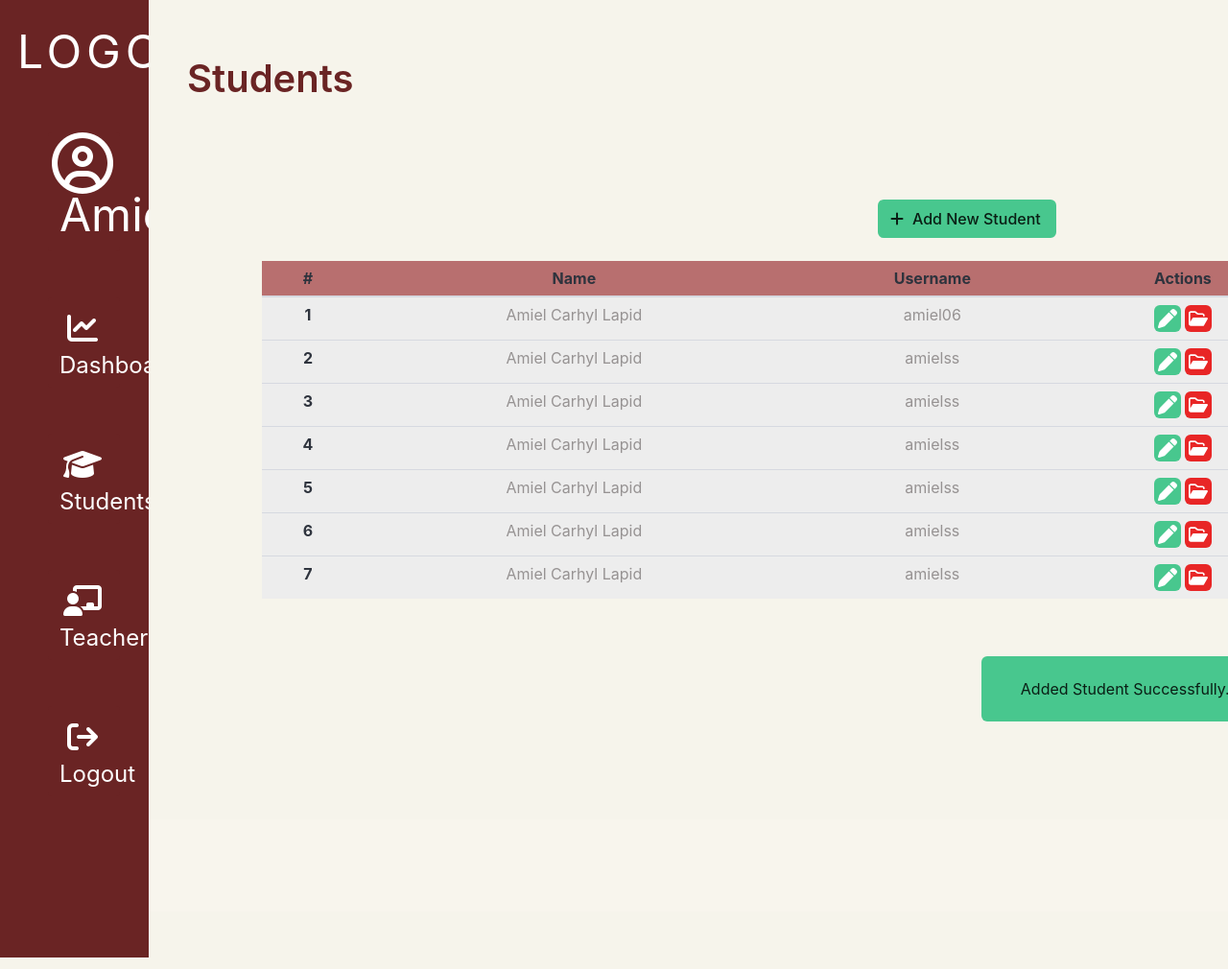
After one commit to amiel0606/SciTrack, a PHP site: page /admin/adminStudents.php in a window 1280 px wide. The commit adds this page. Shown: the whole page at 96% size. Run offline with PHP 8.4, Linux system fonts and the light colour scheme; some libraries are stand-ins or nearby versions.

Commit message:
admin-teacher completed
ADMIN SIDE PARTIALLY COMPLETED

```diff
--- /dev/null
+++ b/admin/adminStudents.php
@@ -0,0 +1,349 @@
+<div class="content">
+<?php
+    include_once('./includes/sidebar.php');
+?>
+<style>
+    .footer {
+    margin-top: 90px;
+    --bulma-footer-background-color: hsl(45, 43%, 95%);
+    --bulma-footer-padding: 3rem 1.5rem 3rem;
+}
+.addStudents {
+    --bulma-box-background-color: hsl(0, 0%, 100%);
+    height: 561px;
+    width: 100%;
+    font-family: 'InriaSans-Bold';
+}
+
+body {
+  overflow: hidden; /* Hide scrollbars */
+  height: 100vh;
+}
+body::-webkit-scrollbar {
+  display: none;
+}
+
+.input {
+    background-color: #D4D4D4;
+    --bulma-input-focus-h: 0deg;
+    --bulma-input-focus-s: 43%;
+    --bulma-input-focus-l: 28%;
+    color: #9B9898;
+    border: 1px solid #D4D4D4;
+    --bulma-input-placeholder-color: hsl(0, 0%, 20%);
+}
+
+.addNotification {
+    width: 300px;
+}
+
+.modalArchive {
+    font-family: 'InriaSans-Bold';
+    width: 100%;
+    height: 300px;
+    --bulma-box-background-color: hsl(0, 0%, 100%);
+}
+
+.gitna {
+    display: flex;
+    justify-content: center;
+}
+
+</style>
+<!-- ADD STUDENTS MODAL -->
+<div id="addStudentsModal" class="modal">
+    <div class="modal-background"></div>
+    <div class="modal-content">
+        <div class="box addStudents">
+            <p class="has-text-primary is-size-3 has-text-weight-semibold has-text-centered mb-6">Add New Student</p>
+            <form action="" method="post" id="addStudentsForm" >
+                <div class="field">
+                    <div class="control mb-5">
+                        <input class="input" type="text" name="firstName" placeholder="Enter First Name">
+                    </div>
+                </div>
+                <div class="field">
+                        <div class="control mb-5">
+                            <input class="input " type="text" name="lastName" placeholder="Enter Last Name">
+                        </div>
+                </div>
+                <div class="field">
+                        <div class="control mb-5">
+                            <input class="input " type="text" name="userName" placeholder="Enter  Username">
+                        </div>
+                </div>
+                <div class="field">
+                    <div class="control mb-5">
+                        <input class="input" type="password" name="password" placeholder="Enter password">
+                    </div>
+                </div>
+                <div class="columns mt-6">
+                    <div class="column is-8">
+                        <div class="file is-primary">
+                            <label class="file-label">
+                                <input class="file-input" type="file" name="csv" />
+                                <span class="file-cta">
+                                <span class="file-icon">
+                                    <i class="fas fa-upload"></i>
+                                </span>
+                                <span class="file-label has-text-white">Upload a CSV file</span>
+                                </span>
+                            </label>
+                        </div>
+                    </div>
+                    <div class="column">
+                        <button class="button is-primary has-text-white" type="submit" >Confirm</button>
+                    </div>
+                    <div class="column">
+                        <button class="button">Cancel</button>
+                    </div>
+                </div>
+            </form>
+        </div>
+    </div>
+    <button class="modal-close is-large" aria-label="close"></button>
+</div>
+<!-- END OF ADD STUDENTS MODAL -->
+
+
+<!-- EDIT STUDENT MODAL -->
+<div id="editStudentsModal" class="modal">
+    <div class="modal-background"></div>
+    <div class="modal-content">
+        <div class="box addStudents">
+            <p class="has-text-primary is-size-3 has-text-weight-semibold has-text-centered mb-6">Edit Student's Details</p>
+            <form action="" method="post" id="editStudentsForm" >
+                <div class="field">
+                <label class="label is-size-6 has-text-primary" for="firstName">First Name</label>
+                    <div class="control mb-1">
+                        <input class="input" type="text" name="firstName" placeholder="Edit First Name">
+                    </div>
+                </div>
+                <div class="field">
+                    <label class="label is-size-6 has-text-primary" for="lastName">Last Name</label>
+                        <div class="control mb-1">
+                            <input class="input " type="text" name="lastName" placeholder="Edit Last Name">
+                        </div>
+                </div>
+                <div class="field">
+                    <label class="label is-size-6 has-text-primary" for="userName">Username</label>
+                        <div class="control mb-1">
+                            <input class="input " type="text" name="userName" placeholder="Edit Username">
+                        </div>
+                </div>
+                <div class="field">
+                <label class="label is-size-6 has-text-primary" for="password">Password</label>
+                    <div class="control mb-1">
+                        <input class="input" type="password" name="password" placeholder="Edit password">
+                    </div>
+                </div>
+                <div class="columns mt-6">
+                    <div class="column is-8">
+                    </div>
+                    <div class="column">
+                        <button class="button is-primary has-text-white" type="submit" >Confirm</button>
+                    </div>
+                    <div class="column">
+                        <button class="button">Cancel</button>
+                    </div>
+                </div>
+            </form>
+        </div>
+    </div>
+    <button class="modal-close is-large" aria-label="close"></button>
+</div>
+
+<!-- END OF EDIT STUDENT MODAL -->
+
+<!-- ARCHIVE MODAL -->
+
+<div id="archiveModal" class="modal">
+    <div class="modal-background"></div>
+    <div class="modal-content">
+        <div class="box modalArchive">
+            <span class="icon has-text-danger mb-6" >
+            <i class="fa-solid fa-circle-exclamation fa-3x gitna"></i>
+            </span>
+        <p class="has-text-primary is-size-3 has-text-weight-semibold has-text-centered mb-6" >Are you sure to archive records?</p>
+        <div class="columns">
+            <div class="column is-10 mt-6">
+                <button class="button is-success has-text-centered">Yes, Archive it</button>
+            </div>
+            <div class="column mt-6">
+                <button class="button has-text-centered">Cancel</button>
+            </div>
+        </div>
+        </div>
+    </div>
+    <button class="modal-close is-large" aria-label="close"></button>
+</div>
+
+<!-- END OF ARCHIVE MODAL -->
+
+<div class="container">
+<div class="column mt-1 ml-3">
+    <p class="has-text-primary is-size-2 mt-6 ml-4 mb-6 has-text-weight-semibold">Students</p>
+    <div class="columns mb-6">
+        <div class="column is-1"></div>
+        <div class="column mt-6">
+            <div class="columns">
+                <div class="column is-7"></div>
+                <div class="column">
+                    <button class="button is-success js-modal-trigger" data-target="addStudentsModal">
+                        <span class="icon is-small">
+                        <i class="fa-solid fa-plus"></i>
+                        </span>
+                        <span>Add New Student</span>
+                    </button>
+                </div>
+            </div>
+            <table class="table is-hoverable">
+                <thead class="has-text-centered">
+                    <tr>
+                        <th>#</th>
+                        <th>Name</th>
+                        <th>Username</th>
+                        <th>Actions</th>
+                    </tr>
+                    </thead>
+                    <tbody class="has-text-centered">
+                    <tr>
+                        <th>1</th>
+                        <td>Amiel Carhyl Lapid</td>
+                        <td>amiel06</td>
+                        <td>
+                            <a class="button is-success p-1 js-modal-trigger" data-target="editStudentsModal">
+                                <svg xmlns="http://www.w3.org/2000/svg" viewBox="0 0 512 512" width="20px" height="20px">
+                                    <path d="M362.7 19.3L314.3 67.7 444.3 197.7l48.4-48.4c25-25 25-65.5 0-90.5L453.3 19.3c-25-25-65.5-25-90.5 0zm-71 71L58.6 323.5c-10.4 10.4-18 23.3-22.2 37.4L1 481.2C-1.5 489.7 .8 498.8 7 505s15.3 8.5 23.7 6.1l120.3-35.4c14.1-4.2 27-11.8 37.4-22.2L421.7 220.3 291.7 90.3z" fill="#fff"/>
+                                </svg>
+                            </a>
+                            <a class="button is-danger p-1 js-modal-trigger" data-target="archiveModal">
+                                <svg xmlns="http://www.w3.org/2000/svg" viewBox="0 0 576 512" width="20px" height="20px">
+                                    <path d="M384 480l48 0c11.4 0 21.9-6 27.6-15.9l112-192c5.8-9.9 5.8-22.1 .1-32.1S555.5 224 544 224l-400 0c-11.4 0-21.9 6-27.6 15.9L48 357.1 48 96c0-8.8 7.2-16 16-16l117.5 0c4.2 0 8.3 1.7 11.3 4.7l26.5 26.5c21 21 49.5 32.8 79.2 32.8L416 144c8.8 0 16 7.2 16 16l0 32 48 0 0-32c0-35.3-28.7-64-64-64L298.5 96c-17 0-33.3-6.7-45.3-18.7L226.7 50.7c-12-12-28.3-18.7-45.3-18.7L64 32C28.7 32 0 60.7 0 96L0 416c0 35.3 28.7 64 64 64l23.7 0L384 480z" fill="#fff" />
+                                </svg>
+                            </a>
+                        </td>
+                    </tr>
+                    <tr>
+                        <th>2</th>
+                        <td>Amiel Carhyl Lapid</td>
+                        <td>amielss</td>
+                        <td>
+                            <a class="button is-success p-1">
+                                <svg xmlns="http://www.w3.org/2000/svg" viewBox="0 0 512 512" width="20px" height="20px">
+                                    <path d="M362.7 19.3L314.3 67.7 444.3 197.7l48.4-48.4c25-25 25-65.5 0-90.5L453.3 19.3c-25-25-65.5-25-90.5 0zm-71 71L58.6 323.5c-10.4 10.4-18 23.3-22.2 37.4L1 481.2C-1.5 489.7 .8 498.8 7 505s15.3 8.5 23.7 6.1l120.3-35.4c14.1-4.2 27-11.8 37.4-22.2L421.7 220.3 291.7 90.3z" fill="#fff"/>
+                                </svg>
+                            </a>
+                            <a class="button is-danger p-1">
+                                <svg xmlns="http://www.w3.org/2000/svg" viewBox="0 0 576 512" width="20px" height="20px">
+                                    <path d="M384 480l48 0c11.4 0 21.9-6 27.6-15.9l112-192c5.8-9.9 5.8-22.1 .1-32.1S555.5 224 544 224l-400 0c-11.4 0-21.9 6-27.6 15.9L48 357.1 48 96c0-8.8 7.2-16 16-16l117.5 0c4.2 0 8.3 1.7 11.3 4.7l26.5 26.5c21 21 49.5 32.8 79.2 32.8L416 144c8.8 0 16 7.2 16 16l0 32 48 0 0-32c0-35.3-28.7-64-64-64L298.5 96c-17 0-33.3-6.7-45.3-18.7L226.7 50.7c-12-12-28.3-18.7-45.3-18.7L64 32C28.7 32 0 60.7 0 96L0 416c0 35.3 28.7 64 64 64l23.7 0L384 480z" fill="#fff" />
+                                </svg>
+                            </a>
+                        </td>
+                    </tr>
+                    <tr>
+                        <th>3</th>
+                        <td>Amiel Carhyl Lapid</td>
+                        <td>amielss</td>
+                        <td>
+                            <a class="button is-success p-1">
+                                <svg xmlns="http://www.w3.org/2000/svg" viewBox="0 0 512 512" width="20px" height="20px">
+                                    <path d="M362.7 19.3L314.3 67.7 444.3 197.7l48.4-48.4c25-25 25-65.5 0-90.5L453.3 19.3c-25-25-65.5-25-90.5 0zm-71 71L58.6 323.5c-10.4 10.4-18 23.3-22.2 37.4L1 481.2C-1.5 489.7 .8 498.8 7 505s15.3 8.5 23.7 6.1l120.3-35.4c14.1-4.2 27-11.8 37.4-22.2L421.7 220.3 291.7 90.3z" fill="#fff"/>
+                                </svg>
+                            </a>
+                            <a class="button is-danger p-1">
+                                <svg xmlns="http://www.w3.org/2000/svg" viewBox="0 0 576 512" width="20px" height="20px">
+                                    <path d="M384 480l48 0c11.4 0 21.9-6 27.6-15.9l112-192c5.8-9.9 5.8-22.1 .1-32.1S555.5 224 544 224l-400 0c-11.4 0-21.9 6-27.6 15.9L48 357.1 48 96c0-8.8 7.2-16 16-16l117.5 0c4.2 0 8.3 1.7 11.3 4.7l26.5 26.5c21 21 49.5 32.8 79.2 32.8L416 144c8.8 0 16 7.2 16 16l0 32 48 0 0-32c0-35.3-28.7-64-64-64L298.5 96c-17 0-33.3-6.7-45.3-18.7L226.7 50.7c-12-12-28.3-18.7-45.3-18.7L64 32C28.7 32 0 60.7 0 96L0 416c0 35.3 28.7 64 64 64l23.7 0L384 480z" fill="#fff" />
+                                </svg>
+                            </a>
+                        </td>
+                    </tr>
+                    <tr>
+                        <th>4</th>
+                        <td>Amiel Carhyl Lapid</td>
+                        <td>amielss</td>
+                        <td>
+                            <a class="button is-success p-1">
+                                <svg xmlns="http://www.w3.org/2000/svg" viewBox="0 0 512 512" width="20px" height="20px">
+                                    <path d="M362.7 19.3L314.3 67.7 444.3 197.7l48.4-48.4c25-25 25-65.5 0-90.5L453.3 19.3c-25-25-65.5-25-90.5 0zm-71 71L58.6 323.5c-10.4 10.4-18 23.3-22.2 37.4L1 481.2C-1.5 489.7 .8 498.8 7 505s15.3 8.5 23.7 6.1l120.3-35.4c14.1-4.2 27-11.8 37.4-22.2L421.7 220.3 291.7 90.3z" fill="#fff"/>
+                                </svg>
+                            </a>
+                            <a class="button is-danger p-1">
+                                <svg xmlns="http://www.w3.org/2000/svg" viewBox="0 0 576 512" width="20px" height="20px">
+                                    <path d="M384 480l48 0c11.4 0 21.9-6 27.6-15.9l112-192c5.8-9.9 5.8-22.1 .1-32.1S555.5 224 544 224l-400 0c-11.4 0-21.9 6-27.6 15.9L48 357.1 48 96c0-8.8 7.2-16 16-16l117.5 0c4.2 0 8.3 1.7 11.3 4.7l26.5 26.5c21 21 49.5 32.8 79.2 32.8L416 144c8.8 0 16 7.2 16 16l0 32 48 0 0-32c0-35.3-28.7-64-64-64L298.5 96c-17 0-33.3-6.7-45.3-18.7L226.7 50.7c-12-12-28.3-18.7-45.3-18.7L64 32C28.7 32 0 60.7 0 96L0 416c0 35.3 28.7 64 64 64l23.7 0L384 480z" fill="#fff" />
+                                </svg>
+                            </a>
+                        </td>
+                    </tr>
+                    <tr>
+                        <th>5</th>
+                        <td>Amiel Carhyl Lapid</td>
+                        <td>amielss</td>
+                        <td>
+                            <a class="button is-success p-1">
+                                <svg xmlns="http://www.w3.org/2000/svg" viewBox="0 0 512 512" width="20px" height="20px">
+                                    <path d="M362.7 19.3L314.3 67.7 444.3 197.7l48.4-48.4c25-25 25-65.5 0-90.5L453.3 19.3c-25-25-65.5-25-90.5 0zm-71 71L58.6 323.5c-10.4 10.4-18 23.3-22.2 37.4L1 481.2C-1.5 489.7 .8 498.8 7 505s15.3 8.5 23.7 6.1l120.3-35.4c14.1-4.2 27-11.8 37.4-22.2L421.7 220.3 291.7 90.3z" fill="#fff"/>
+                                </svg>
+                            </a>
+                            <a class="button is-danger p-1">
+                                <svg xmlns="http://www.w3.org/2000/svg" viewBox="0 0 576 512" width="20px" height="20px">
+                                    <path d="M384 480l48 0c11.4 0 21.9-6 27.6-15.9l112-192c5.8-9.9 5.8-22.1 .1-32.1S555.5 224 544 224l-400 0c-11.4 0-21.9 6-27.6 15.9L48 357.1 48 96c0-8.8 7.2-16 16-16l117.5 0c4.2 0 8.3 1.7 11.3 4.7l26.5 26.5c21 21 49.5 32.8 79.2 32.8L416 144c8.8 0 16 7.2 16 16l0 32 48 0 0-32c0-35.3-28.7-64-64-64L298.5 96c-17 0-33.3-6.7-45.3-18.7L226.7 50.7c-12-12-28.3-18.7-45.3-18.7L64 32C28.7 32 0 60.7 0 96L0 416c0 35.3 28.7 64 64 64l23.7 0L384 480z" fill="#fff" />
+                                </svg>
+                            </a>
+                        </td>
+                    </tr>
+                    <tr>
+                        <th>6</th>
+                        <td>Amiel Carhyl Lapid</td>
+                        <td>amielss</td>
+                        <td>
+                            <a class="button is-success p-1">
+                                <svg xmlns="http://www.w3.org/2000/svg" viewBox="0 0 512 512" width="20px" height="20px">
+                                    <path d="M362.7 19.3L314.3 67.7 444.3 197.7l48.4-48.4c25-25 25-65.5 0-90.5L453.3 19.3c-25-25-65.5-25-90.5 0zm-71 71L58.6 323.5c-10.4 10.4-18 23.3-22.2 37.4L1 481.2C-1.5 489.7 .8 498.8 7 505s15.3 8.5 23.7 6.1l120.3-35.4c14.1-4.2 27-11.8 37.4-22.2L421.7 220.3 291.7 90.3z" fill="#fff"/>
+                                </svg>
+                            </a>
+                            <a class="button is-danger p-1">
+                                <svg xmlns="http://www.w3.org/2000/svg" viewBox="0 0 576 512" width="20px" height="20px">
+                                    <path d="M384 480l48 0c11.4 0 21.9-6 27.6-15.9l112-192c5.8-9.9 5.8-22.1 .1-32.1S555.5 224 544 224l-400 0c-11.4 0-21.9 6-27.6 15.9L48 357.1 48 96c0-8.8 7.2-16 16-16l117.5 0c4.2 0 8.3 1.7 11.3 4.7l26.5 26.5c21 21 49.5 32.8 79.2 32.8L416 144c8.8 0 16 7.2 16 16l0 32 48 0 0-32c0-35.3-28.7-64-64-64L298.5 96c-17 0-33.3-6.7-45.3-18.7L226.7 50.7c-12-12-28.3-18.7-45.3-18.7L64 32C28.7 32 0 60.7 0 96L0 416c0 35.3 28.7 64 64 64l23.7 0L384 480z" fill="#fff" />
+                                </svg>
+                            </a>
+                        </td>
+                    </tr>
+                    <tr>
+                        <th>7</th>
+                        <td>Amiel Carhyl Lapid</td>
+                        <td>amielss</td>
+                        <td>
+                            <a class="button is-success p-1">
+                                <svg xmlns="http://www.w3.org/2000/svg" viewBox="0 0 512 512" width="20px" height="20px">
+                                    <path d="M362.7 19.3L314.3 67.7 444.3 197.7l48.4-48.4c25-25 25-65.5 0-90.5L453.3 19.3c-25-25-65.5-25-90.5 0zm-71 71L58.6 323.5c-10.4 10.4-18 23.3-22.2 37.4L1 481.2C-1.5 489.7 .8 498.8 7 505s15.3 8.5 23.7 6.1l120.3-35.4c14.1-4.2 27-11.8 37.4-22.2L421.7 220.3 291.7 90.3z" fill="#fff"/>
+                                </svg>
+                            </a>
+                            <a class="button is-danger p-1">
+                                <svg xmlns="http://www.w3.org/2000/svg" viewBox="0 0 576 512" width="20px" height="20px">
+                                    <path d="M384 480l48 0c11.4 0 21.9-6 27.6-15.9l112-192c5.8-9.9 5.8-22.1 .1-32.1S555.5 224 544 224l-400 0c-11.4 0-21.9 6-27.6 15.9L48 357.1 48 96c0-8.8 7.2-16 16-16l117.5 0c4.2 0 8.3 1.7 11.3 4.7l26.5 26.5c21 21 49.5 32.8 79.2 32.8L416 144c8.8 0 16 7.2 16 16l0 32 48 0 0-32c0-35.3-28.7-64-64-64L298.5 96c-17 0-33.3-6.7-45.3-18.7L226.7 50.7c-12-12-28.3-18.7-45.3-18.7L64 32C28.7 32 0 60.7 0 96L0 416c0 35.3 28.7 64 64 64l23.7 0L384 480z" fill="#fff" />
+                                </svg>
+                            </a>
+                        </td>
+                    </tr>
+                </tbody>
+            </table>
+        </div>
+    </div>
+    <div class="columns">
+        <div class="column is-9"></div>
+        <div class="column">
+        <div class="notification is-success addNotification has-text-centered">
+            <button class="delete"></button>
+                Added Student Successfully.
+        </div>
+        </div>
+    </div>
+
+</div>
+<?php
+    include_once './includes/footer.php';
+?>
+</div>
+</div>
+<script src="./js/script.js"></script>
--- /dev/null
+++ b/admin/includes/footer.php
@@ -0,0 +1,8 @@
+
+<footer class="footer has-text-primary">
+    <div class="content has-text-centered">
+
+    </div>
+</footer>
+</body>
+</html>
--- a/admin/includes/sidebar.php
+++ b/admin/includes/sidebar.php
@@ -1,5 +1,5 @@
 <!DOCTYPE html>
-<html lang="en">
+<html lang="en" data-theme="light" >
 <head>
     <meta charset="UTF-8">
     <meta name="viewport" content="width=device-width, initial-scale=1.0">
@@ -12,6 +12,10 @@
 </head>
 <body>
     <style>
+
+li {
+    list-style-type: none;
+}
 :root {
     --bulma-primary-h: 0deg;
     --bulma-primary-s: 49%;
@@ -20,6 +24,7 @@
     --bulma-danger-s: 81%;
     --bulma-danger-l: 53%;
 }
+
 .menu {
     position: sticky;
     display: inline-block;
@@ -57,9 +62,9 @@
             <p class="menu-label has-text-white is-size-1 ">LOGO</p>
             <ul class="menu-list">
                 <li><p  class="menu-item has-background-primary mb-6 "><i class="fa-regular fa-circle-user fa-4x icon is-large mr-4 has-text-white"></i><span class="text has-text-white is-size-1">Amiel</span></p></li>
-                <li><a href="#" class="menu-item has-background-primary mt-6"><i class="fa-solid fa-house fa-2x icon is-large mr-4 has-text-white"></i><span class="text has-text-white is-size-4">Home</span></a></li>
-                <li><a href="#" class="menu-item has-background-primary mt-6"><i class="fa-solid fa-graduation-cap fa-2x icon is-large mr-4 has-text-white"></i><span class="text has-text-white is-size-4">Students</span></a></li>
-                <li><a href="#" class="menu-item has-background-primary mt-6"><i class="fa-solid fa-chalkboard-user fa-2x icon is-large mr-4 has-text-white"></i><span class="text has-text-white is-size-4">Teachers</span></a></li>
+                <li><a href="./adminDash.php" class="menu-item has-background-primary mt-6"><i class="fa-solid fa-chart-line fa-2x icon is-large mr-4 has-text-white"></i><span class="text has-text-white is-size-4">Dashboard</span></a></li>
+                <li><a href="./adminStudents.php" class="menu-item has-background-primary mt-6"><i class="fa-solid fa-graduation-cap fa-2x icon is-large mr-4 has-text-white"></i><span class="text has-text-white is-size-4">Students</span></a></li>
+                <li><a href="./adminTeachers.php" class="menu-item has-background-primary mt-6"><i class="fa-solid fa-chalkboard-user fa-2x icon is-large mr-4 has-text-white"></i><span class="text has-text-white is-size-4">Teachers</span></a></li>
                 <li><a href="#" class="menu-item has-background-primary mt-6"><i class="fa-solid fa-arrow-right-from-bracket fa-2x icon is-large mr-4 has-text-white"></i><span class="text has-text-white is-size-4">Logout</span></a></li>
             </ul>
         </aside>
--- a/index.php
+++ b/index.php
@@ -20,8 +20,10 @@
 }
 
 </style>
-<div class="container">
-    <div class="columns">
+<div class="content">
+    <p class="title is-invisible"> Welcome</p>
+    <div class="container">
+        <div class="columns">
     <div class="column is-7"></div>
 
     <div class="column is-5">
```
Also changed, not shown: admin/adminDash.php (+25 -1 lines), admin/adminTeacher.php (deleted, +0 -9 lines), admin/adminTeachers.php (renamed from admin/adminStudent.php, +82 -21 lines), includes/footer.php (added, +19 -0 lines), admin/css/style.css (line endings or trailing spaces), admin/images/Mediamodifier-Design.svg (deleted), admin/images/ha.svg (deleted), admin/images/person-chalkboard-solid.svg (deleted).
